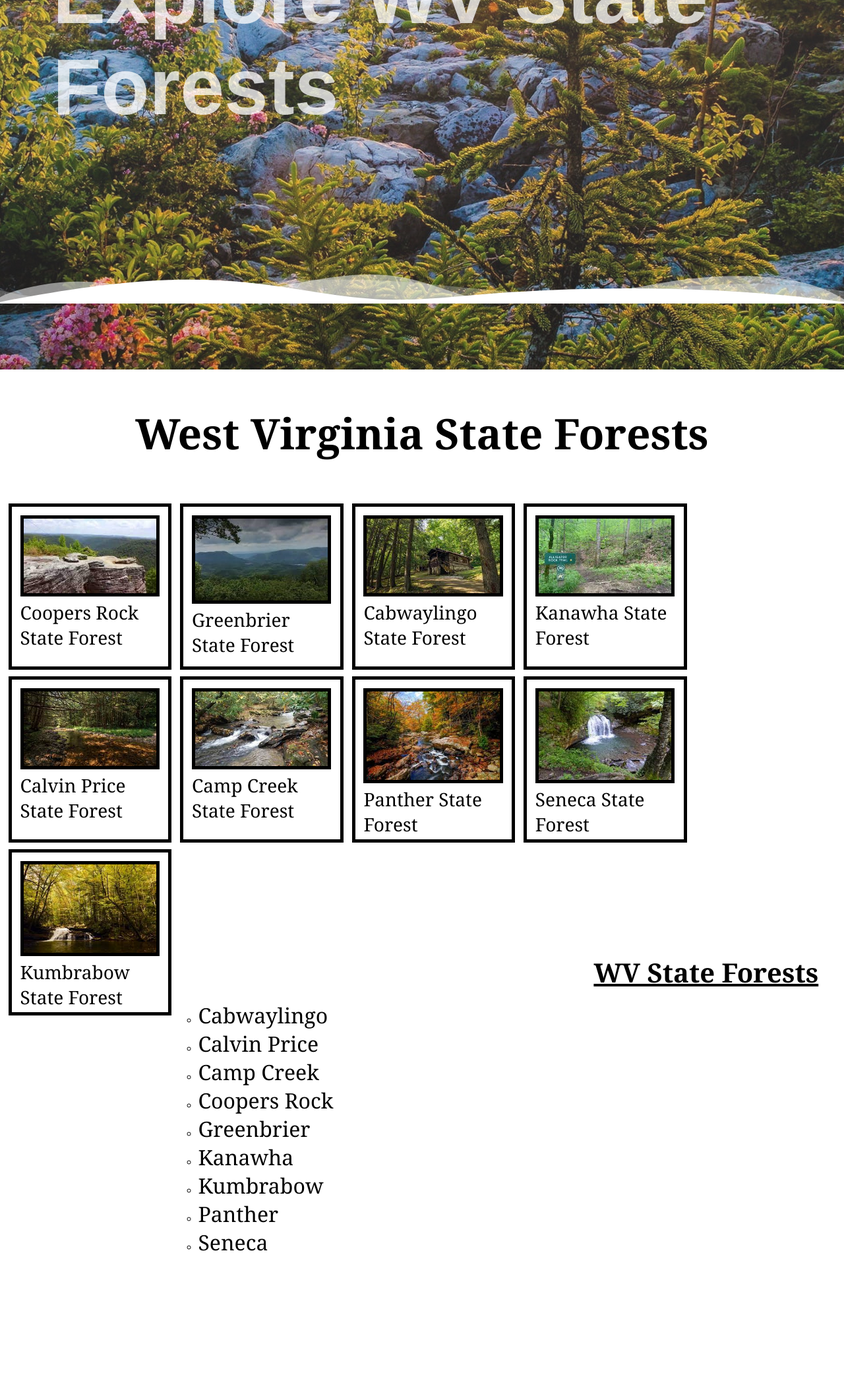
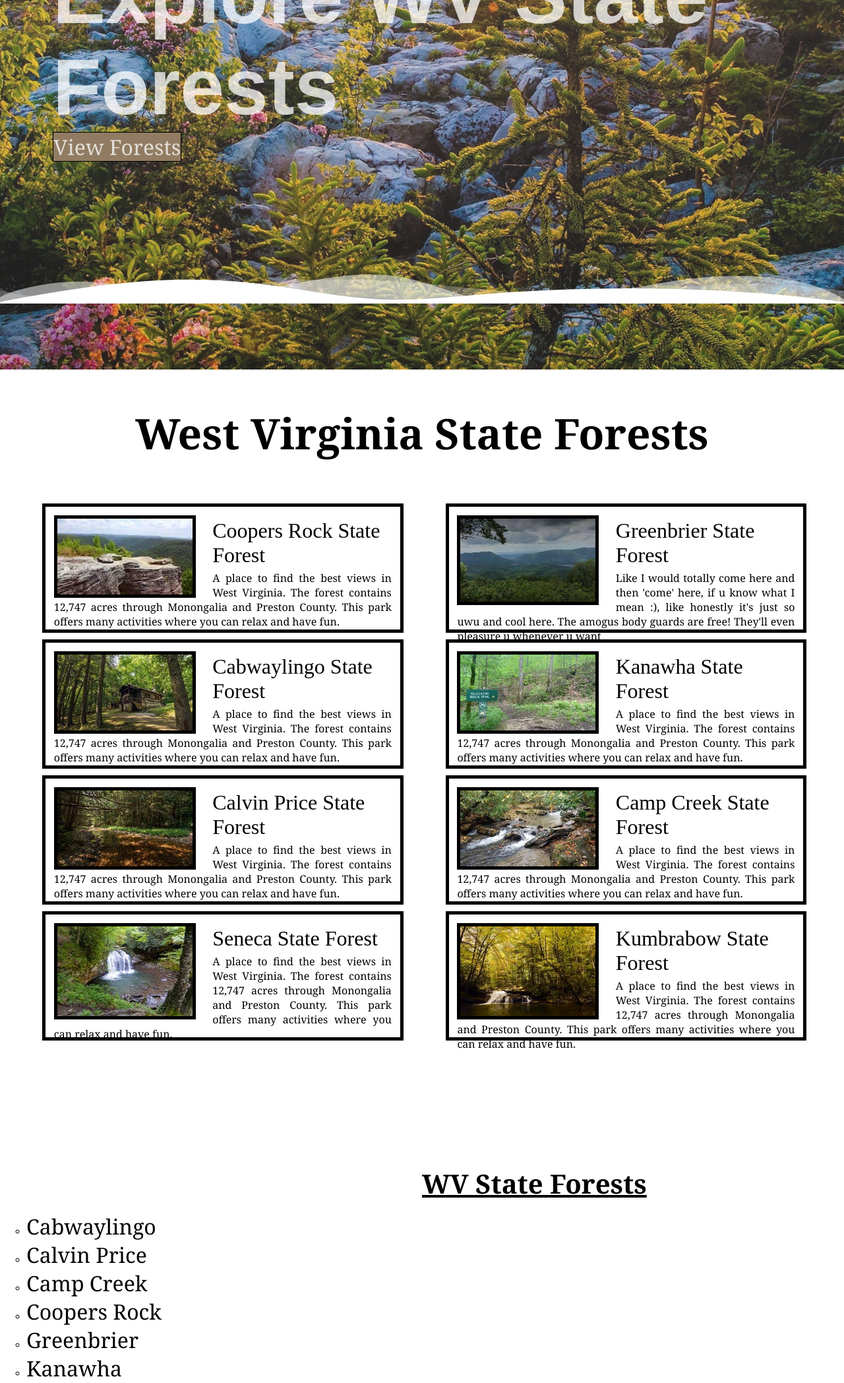
Before and after one commit to Lcs-Knsk/CAC-2022, a Flask app: page /state_view in a window 1280 px wide. Shown: the part 340-2436 px from the top of the page at 66% size. Before the commit the page ends 2236 px from the top, so only its background shows below. Run offline with Flask 2, Linux system fonts and the light colour scheme; some libraries are stand-ins or nearby versions.

Commit message:
First Try on new forest explorer menu

```diff
--- a/website/static/CSS/ButtonBox.css
+++ b/website/static/CSS/ButtonBox.css
@@ -1,7 +1,7 @@
 .StateParkBox{
     float: left;
 
-    width: 26.5vh;
+    width: 40%;
 
     border: 5px solid black;
     padding: 1%;
@@ -11,13 +11,13 @@
     color: black;
 
     transition: .4s;
-    margin-left: 1%;
+    margin-left: 5%;
     margin-top: .8%;
 
     background-color: DDE2C6;
     font-size: 15px;
     text-decoration: none;
-    height: 27vh;
+    height: 20vh;
 }
 
 .StateParkBox:hover{
@@ -27,8 +27,11 @@
 
 .StateParkImg{
     display: block;
-    width: 95%;
+    width: 40%;
     border: 5px solid black;
+    float: left;
+    margin-right: 5%;
+    max-height: 18.5vh;
 }
 
 .StateParkUnderTitle{
@@ -39,11 +42,11 @@
 .StateParkTitle{
     text-align: left;
     margin: 5px 0px 5px 0px;
-    font-size: 3.5vh;
+    font-size: 4vh;
+    font-family: serif;
 }
 
 .StateParkAbout{
     margin: 0px;
-    font-size: 115%;
-    display: none;
+    font-size: 2vh;
 }
--- a/website/static/CSS/StateView.css
+++ b/website/static/CSS/StateView.css
@@ -85,10 +85,17 @@
     z-index: 999;
     color: rgba(255, 255, 255, 0.75);
     text-align: left;
-    padding: 25vh 0vh 45vh 10vh;
     margin: 0px;
     font-family: sans-serif;
 
+}
+
+#WelcomeButton{
+    color: rgba(255, 255, 255, 0.75);
+    background-color: #917c63;
+    border: 1px solid black;
+    float: left;
+    behavior: smooth;
 }
 
 #WelcomeBackground{
@@ -99,6 +106,7 @@
     background-position: center;
     background-repeat: no-repeat;
     background-attachment: fixed;
+    padding: 33vh 0vh 45vh 10vh;
 }
 
 
@@ -113,7 +121,7 @@
 
 #SecondSection{
     width: 100%;
-    height: 100vh;
+    height: 140vh;
 }
 
 #SecondTitle{
--- a/website/templates/base.html
+++ b/website/templates/base.html
@@ -45,9 +45,6 @@
                         {% endif %}
                         {% if not title == "Camp Creek" %}
                         <a href="{{ url_for('views.CampCreek') }}">Camp Creek</a>
-                        {% endif %}
-                        {% if not title == "Panther" %}
-                        <a href="{{ url_for('views.Panther') }}">Panther</a>
                         {% endif %}
                         {% if not title == "Seneca" %}
                         <a href="{{ url_for('views.Seneca') }}">Seneca</a>
--- a/website/templates/wvState.html
+++ b/website/templates/wvState.html
@@ -5,7 +5,7 @@
         <title>State View</title>
         <link rel="stylesheet" href="{{ url_for('static', filename='CSS/Divider.css') }}">
         <link rel="stylesheet" href="{{ url_for('static', filename='CSS/StateView.css') }}">
-        <link rel="stylesheet" href="{{ url_for('static', filename='CSS/ButtonBox.css') }}"
+        <link rel="stylesheet" href="{{ url_for('static', filename='CSS/ButtonBox.css') }}">
     </head>
 
     <body>
@@ -39,6 +39,7 @@
 
         <div id="WelcomeBackground">
             <h3 id="WelcomeTitle">Explore WV State Forests</h3>
+            <a id="WelcomeButton" href="#SecondTitle">View Forests</a>
         </div>
 
         <div class="custom-shape-divider-bottom-1663716450">
@@ -133,19 +134,6 @@
                 </div>
             </a>
 
-            <a class="StateParkBox" href="{{ url_for('views.Panther') }}">
-                <img src="{{ url_for('static', filename='Images/Panther.jpg') }}" class="StateParkImg">
-
-                <div class="StateParkUnderTitle">
-                    <p class="StateParkTitle" >Panther State Forest</p>
-
-                    <p class="StateParkAbout" >A place to find the best views in West Virginia. The forest contains
-                    12,747 acres through Monongalia and Preston County.
-                    This park offers many activities where you can relax and have fun.</p>
-
-                </div>
-            </a>
-
             <a class="StateParkBox" href="{{ url_for('views.Seneca') }}">
                 <img src="{{ url_for('static', filename='Images/Seneca.jpg') }}" class="StateParkImg">
 
@@ -191,7 +179,6 @@
                 <li><a href="greenbrier">Greenbrier</a></li>
                 <li><a href="kanawha">Kanawha</a></li>
                 <li><a href="kumbrabow">Kumbrabow</a></li>
-                <li><a href="panther">Panther</a></li>
                 <li><a href="seneca">Seneca</a></li>
             </ul>
 
```
Also changed, not shown: website/templates/Panther.html (deleted, +0 -8 lines).
